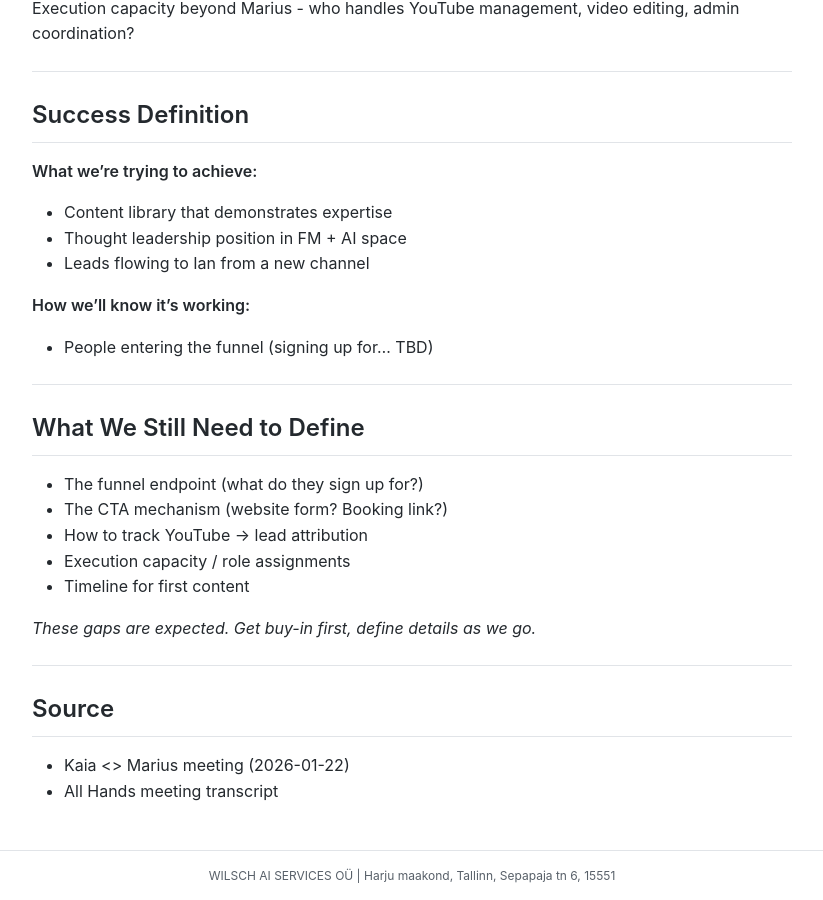
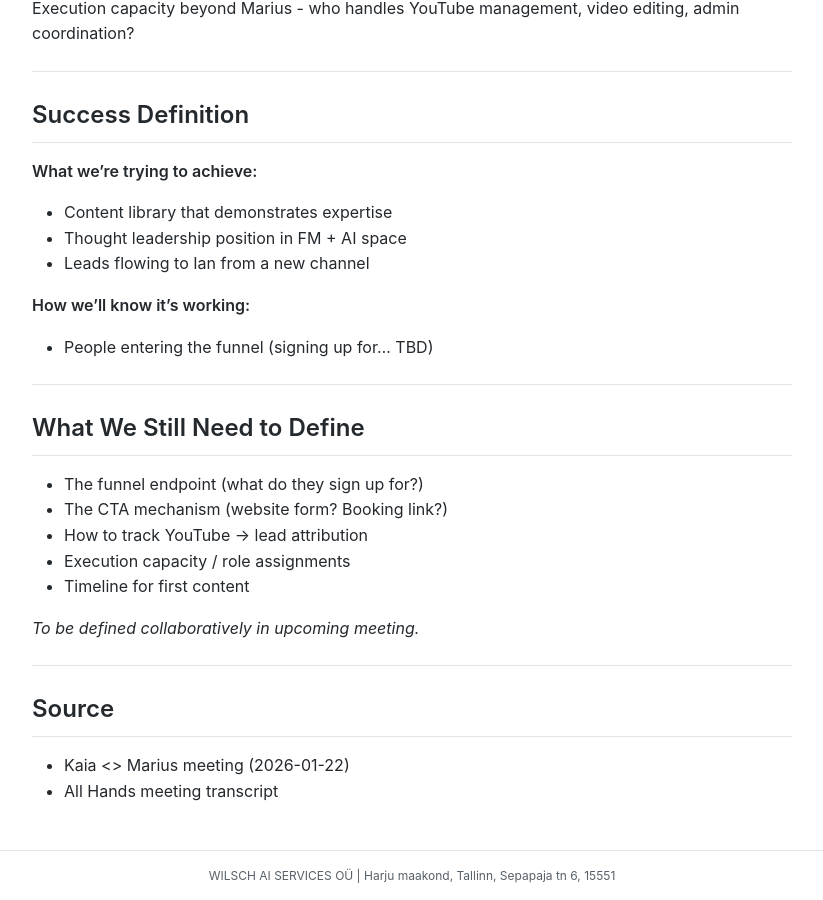
Before and after one commit to MariusWilsch/public-wilsch-ai-pages, a Jekyll site: the page built from project/archibus-fm-assistant/youtube-marketing-funnel-execution-design.md, in a window 1280 px wide and 900 px high, scrolled down 2283 px. Shown: the whole window, without its empty margins (228-1051 px from the left). Built offline with Jekyll 4.4.1, drawn with Linux system fonts in a browser that asks for light colours; our own code applies the rules of GitHub Pages for plain Markdown files.

Commit message:
Sync from hippocampus 2026-01-25

```diff
--- a/project/archibus-fm-assistant/youtube-marketing-funnel-execution-design.md
+++ b/project/archibus-fm-assistant/youtube-marketing-funnel-execution-design.md
@@ -100,7 +100,7 @@ Execution capacity beyond Marius - who handles YouTube management, video editing
 - Execution capacity / role assignments
 - Timeline for first content
 
-*These gaps are expected. Get buy-in first, define details as we go.*
+*To be defined collaboratively in upcoming meeting.*
 
 ---
 
```
